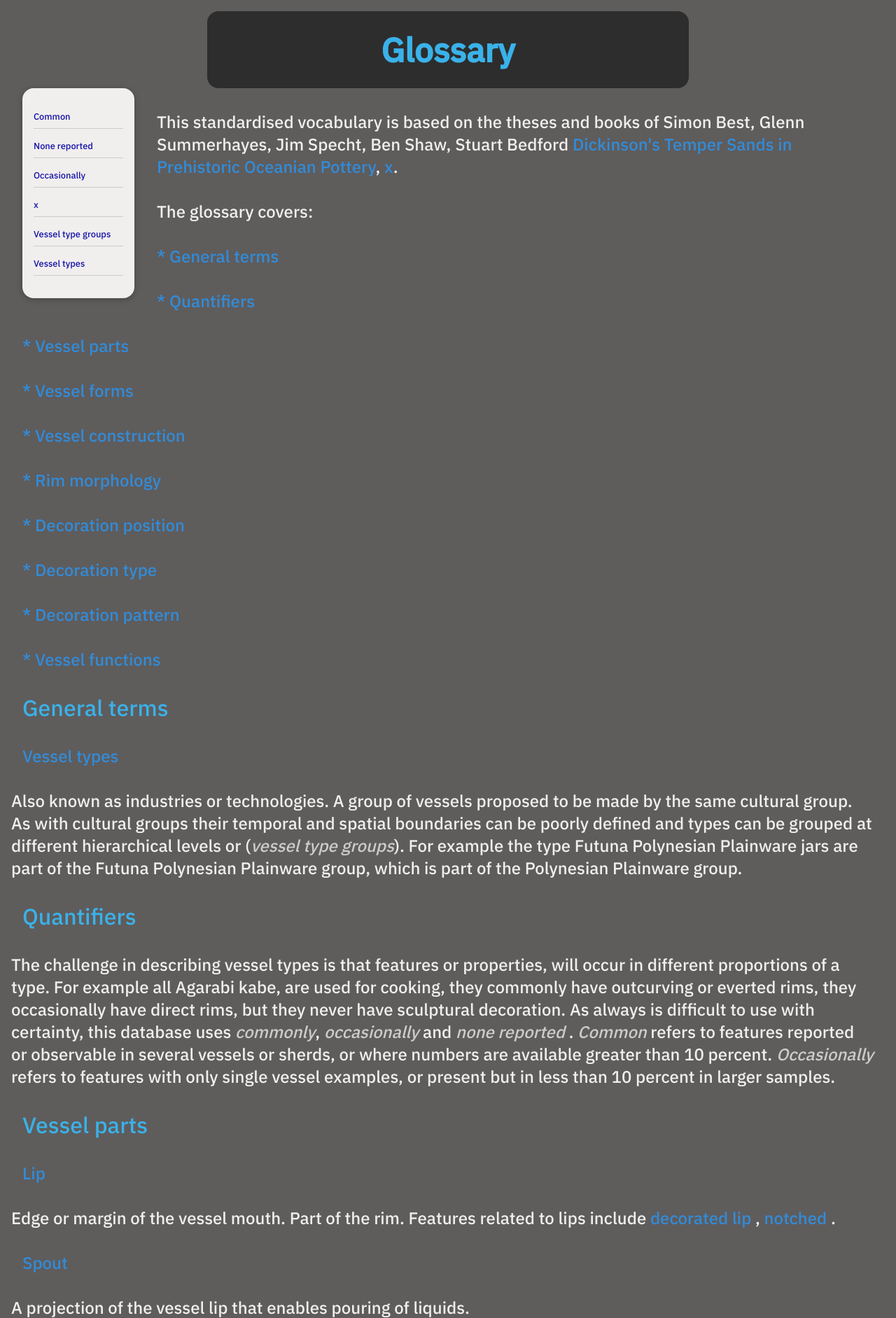
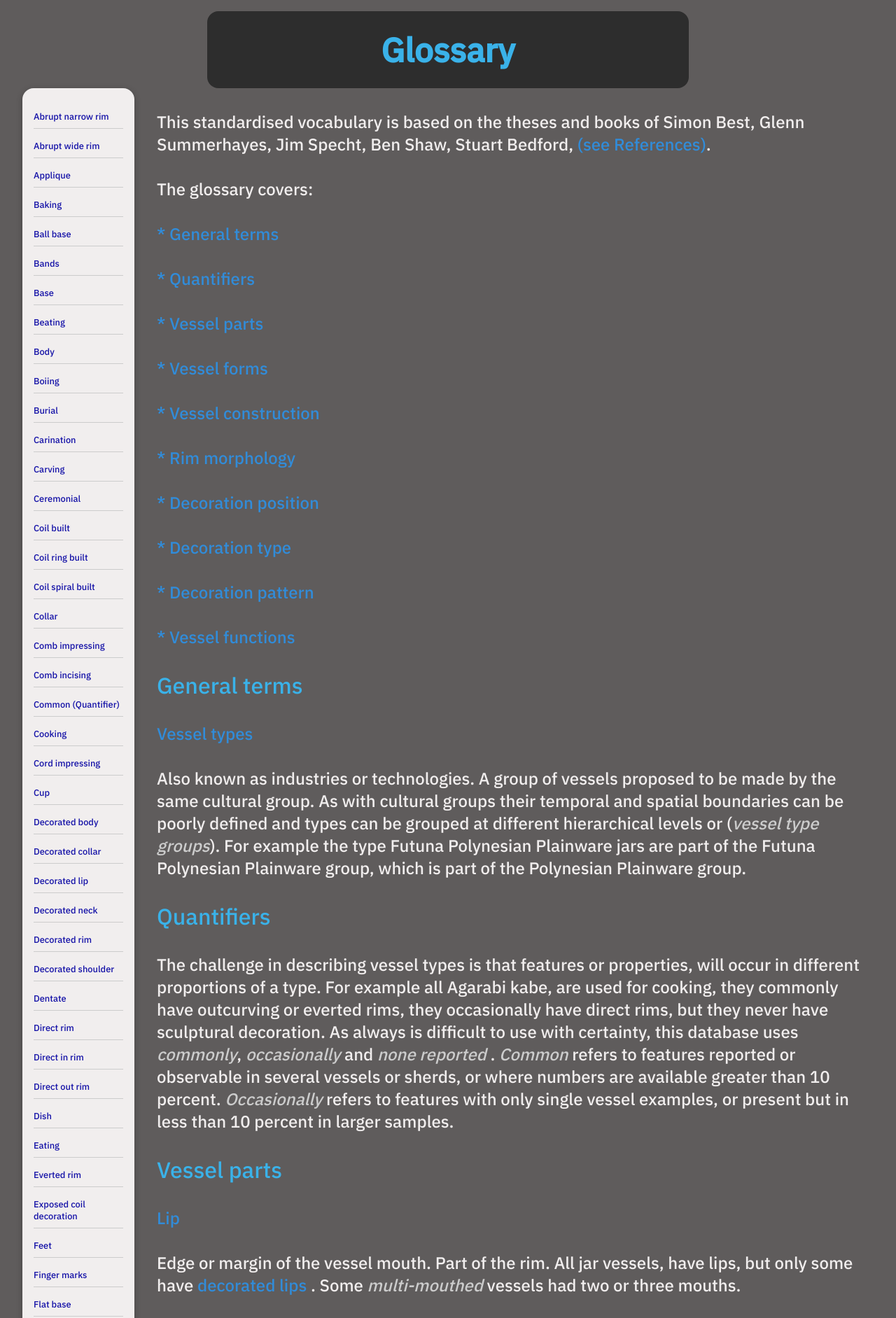
Before and after one commit to tosca-har/jars2, a Django app: page /vessels/glossary in a window 1280 px wide. Shown: the part 112-1995 px from the top of the page at 70% size. Run offline with Django 5.2, Linux system fonts and the light colour scheme; some web fonts are replaced.

Commit message:
glossary index

```diff
--- a/vessels/templates/vessels/glossary.html
+++ b/vessels/templates/vessels/glossary.html
@@ -12,18 +12,124 @@ Glossary
 <h1>Glossary</h1>
 <div id="wordlist">
 <ul>
-  <li><a href="#com">Common</a></li>
-  <li><a href="#non">None reported</a></li>
-  <li><a href="#occ">Occasionally</a></li>
-  <li><a href="#unk">x</a></li>
+  <li><a href="#abrn">Abrupt narrow rim</a></li>
+  <li><a href="#abrw">Abrupt wide rim</a></li>
+  <li><a href="#appl">Applique</a></li>
+  <li><a href="#bake">Baking</a></li>
+  <li><a href="#ballb">Ball base</a></li>
+  <li><a href="#band">Bands</a></li>
+  <li><a href="#base">Base</a></li>
+  <li><a href="#beat">Beating</a></li>
+  <li><a href="#body">Body</a></li>
+  <li><a href="#boil">Boiing</a></li>
+  <li><a href="#burial">Burial</a></li>
+  <li><a href="#car">Carination</a></li>
+  <li><a href="#carv">Carving</a></li>
+  <li><a href="#ritual">Ceremonial</a></li>
+  <li><a href="#coil">Coil built</a></li>
+  <li><a href="#ring">Coil ring built</a></li>
+  <li><a href="#spiral">Coil spiral built</a></li>
+  <li><a href="#coll">Collar</a></li>
+  <li><a href="#imprcom">Comb impressing</a></li>
+  <li><a href="#inccom">Comb incising</a></li>
+  <li><a href="#com">Common (Quantifier)</a></li>
+  <li><a href="#cook">Cooking</a></li>
+  <li><a href="#cord">Cord impressing</a></li>
+  <li><a href="#cup">Cup</a></li>
+  <li><a href="#decbody">Decorated body</a></li>
+  <li><a href="#decnec">Decorated collar</a></li>
+  <li><a href="#declip">Decorated lip</a></li>
+  <li><a href="#decnec">Decorated neck</a></li>
+  <li><a href="#decrim">Decorated rim</a></li>
+  <li><a href="#decsho">Decorated shoulder</a></li>
+  <li><a href="#dent">Dentate</a></li>
+  <li><a href="#dir">Direct rim</a></li>
+  <li><a href="#din">Direct in rim</a></li>
+  <li><a href="#dout">Direct out rim</a></li>
+  <li><a href="#dish">Dish</a></li>
+  <li><a href="#eat">Eating</a></li>
+  <li><a href="#ev">Everted rim</a></li>
+  <li><a href="#expo">Exposed coil decoration</a></li>
+  <li><a href="#feet">Feet</a></li>
+  <li><a href="#fing">Finger marks</a></li>
+  <li><a href="#flatbase">Flat base</a></li>
+  <li><a href="#feet">Foot</a></li>
+  <li><a href="#for">Forno</a></li>
+  <li><a href="#fry">Frying</a></li>
+  <li><a href="#glaze">Glazing</a></li>
+  <li><a href="#gour">Gouging</a></li>
+  <li><a href="#gradi">Gradually narrow rim</a></li>
+  <li><a href="#gradoe">Gradually thickened exterior rim</a></li>
+  <li><a href="#gradoi">Gradually thickened interior rim</a></li>
+  <li><a href="#gro">Grooving</a></li>
+  <li><a href="#han">Handle</a></li>
+  <li><a href="#hea">Hearth</a></li>
+  <li><a href="#impr">Impressing</a></li>
+  <li><a href="#incis">Incising</a></li>
+
+  <li><a href="#inc">Incurving rim</a></li>
+  <li><a href="#intdecrim">Internal decorated rim</a></li>
+  <li><a href="#inv">Inverted rim</a></li>
+  <li><a href="#jug">Jug</a></li>
+  <li><a href="#lamp">Lamp</a></li>
+  <li><a href="#lid">Lid</a></li>
+  <li><a href="#light">Light</a></li>
+  <li><a href="#lip">Lip</a></li>
+  <li><a href="#lug">Lug</a></li>
+  <li><a href="#mold">Molded built</a></li>
+  <li><a href="#mulm">Multiple mouths</a></li>
+  <li><a href="#music">Musical instrument</a></li>
+  <li><a href="#neck">Neck</a></li>
+  <li><a href="#nip">Nipple</a></li>
+  <li><a href="#non">None reported (Quantifier)</a></li>
+  <li><a href="#lug">Nubbins</a></li>
+  <li><a href="#occ">Occasional (Quantifier)</a></li>
+  <li><a href="#out">Outcurving rim</a></li>
+  <li><a href="#pad">Paddle and anvil</a></li>
+  <li><a href="#padi">Paddle impressing</a></li>
+  <li><a href="#paint">Painting</a></li>
+  <li><a href="#para">Parallel rim</a></li>
+  <li><a href="#perf">Perforating</a></li>
+  <li><a href="#pinch">Pinching built</a></li>
+  <li><a href="#pinb">Pinching base</a></li>
+  <li><a href="#plain">Plain decoration</a></li>
+  <li><a href="#pla">Plate</a></li>
+  <li><a href="#poibase">Pointed base</a></li>
+  <li><a href="#conp">Primary and rim construction</a></li>
+  <li><a href="#punct">Punctation</a></li>
+  <li><a href="#red">Red slip</a></li>
+  <li><a href="#remc">Remnanent coil</a></li>
+  <li><a href="#res">Restricted</a></li>
+  <li><a href="#rim">Rim</a></li>
+  <li><a href="#rfoot">Ring foot</a></li>
+  <li><a href="#roubase">Round base</a></li>
+  <li><a href="#roundb">Rounded both sides rim</a></li>
+  <li><a href="#roundo">Rounded thickened exterior rim</a></li>
+  <li><a href="#roundi">Rounded thickened interior rim</a></li>
+  <li><a href="#sco">Scouring</a></li>
+  <li><a href="#sculp">Sculpting</a></li>
+  <li><a href="#cons">Secondary construction</a></li>
+  <li><a href="#serve">Serving</a></li>
+  <li><a href="#sho">Shoulder</a></li>
+  <li><a href="#incsin">Simple incising</a></li>
+  <li><a href="#slab">Slab built</a></li>
+  <li><a href="#slabb">Slab base</a></li>
+  <li><a href="#smoke">Smoking</a></li>
+  <li><a href="#spib">Spiral base</a></li>
+  <li><a href="#spo">Spout</a></li>
+  <li><a href="#store">Storage</a></li>
+  <li><a href="#temp">Temper</a></li>
+  <li><a href="#tran">Transfer</a></li>
+  <li><a href="#unres">Unrestricted</a></li>
+  <li><a href="#wheel">Wheel built</a></li>
   <li><a href="#gro">Vessel type groups</a></li>
   <li><a href="#typ">Vessel types</a></li>
 
 
 </ul>
 </div>
-<p>This standardised vocabulary is based on the theses and books of Simon Best, Glenn Summerhayes, Jim Specht, Ben Shaw, Stuart Bedford  <a href="https://pubs.geoscienceworld.org/gsa/books/book/553/Temper-Sands-in-Prehistoric-Oceanian-Pottery">Dickinson's Temper Sands in Prehistoric Oceanian Pottery</a>,
-  <a href="https://www.alexstrekeisen.it/english/index.php"> x</a>.
+<p>This standardised vocabulary is based on the theses and books of Simon Best, Glenn Summerhayes, Jim Specht, Ben Shaw, Stuart Bedford,
+  <a href="#ref"> (see References)</a>.
 </p>
 <p>The glossary covers: </p>
   <h3><a href="#gen">* General terms </a></h3>
@@ -50,14 +156,15 @@ in several vessels or sherds, or where numbers are available greater than 10 per
 present but in less than 10 percent in larger samples.
 <h2 id="part">Vessel parts</h2>
 <h3 id="lip">Lip</h3>
-<p>Edge or margin of the vessel mouth. Part of the rim. Features related to lips include <a href="#lipdec"> decorated lip </a>, <a href="#lipnotc">notched</a> .</p>
+<p>Edge or margin of the vessel mouth. Part of the rim. All jar vessels, have lips, but only some have <a href="#declip"> decorated lips </a>.
+Some <mark id="mulm">multi-mouthed</mark> vessels had two or three mouths. </p>
 <h3 id="spo">Spout</h3>
 <p>A projection of the vessel lip that enables pouring of liquids.</p>
 {% comment %} <figure><img src="{% static "vessels/images/spout.jpg" %}" alt="Spout." ></figure>
 <figcaption> Example of a spout in a Pacific jugs.</figcaption> {% endcomment %}
 <h3 id="rim">Rim</h3>
 <p>When the vessel wall changes orientation, the rim is the area between the uppermost change of orientation and the mouth. Direct rims have no change and so there is no clear area and it equates to the lip. </p>
-<h3 id="neck">Neck and collar</h3>
+<h3 id="neck">Neck</h3>
 <p>An area of restriction, from the rim to a lower point of inflection or a corner point (generally the shoulder).
   In this vocabultary this area is considered to be a 'neck' if it is an area of restriction and a 'collar' if it does not constrict the vessel opening.
 </p>
@@ -105,9 +212,9 @@ present but in less than 10 percent in larger samples.
 <p>Base with a spiral start</p>
 <h4 id="ballb">Ball base</h4>
 <p>Base started with a ball of clay.</p>
-<h4 id="slabb">slab base</h4>
+<h4 id="slabb">Slab base</h4>
 <p>Base started with a slab of clay.</p>
-<h4 id="pinb">pinching base</h4>
+<h4 id="pinb">Pinching base</h4>
 <p>Base started with pinching.</p>
 <h4 id="strb">Strip base</h4>
 <p>Base started with a strip of clay.</p>
@@ -180,7 +287,7 @@ present but in less than 10 percent in larger samples.
 <p>Vessel lips can be plain or decorated, with techniques such as notching, incision, punctation and dentate stamping.</p>
 <h3 id="decrim">Decorated rim</h3>
 <p>Vessel <a href="#rim">rims</a> can be left plain or decorated with the various <a href="#dect">decoration types</a>. For unrestricted vessels, this refers to those with decorations near the lip of the vessel.</p>
-<h3 id="intdecRim">Internal decorated rim</h3>
+<h3 id="intdecrim">Internal decorated rim</h3>
 <p>The inside of vessel <a href="#rim">rims</a> can be decorated with incisions, punctations or exposed coils.</p>
 <h3 id="decnec">Decorated neck or collar</h3>
 <p>Vessel <a href="#neck">necks</a> or <a href="#coll">collars</a> can be decorated with one or more of the various <a href="#dect">decoration types</a>.</p>
@@ -206,7 +313,7 @@ present but in less than 10 percent in larger samples.
 <h5 id="dent">Dentate</h5>
 <p>Dentate decoration consists of complex-patterned stamp impressions. The impressions are made from
   multi-toothed tools, that result in multiple small (mm wide) indentations in straight or curved lines, with multiple lines combined to form larger complex patterns.  </p>
-<h5 id="pad">Paddle impressing</h5>
+<h5 id="padi">Paddle impressing</h5>
 <p>Paddle impressions are made from a paddle with carved patterns that is pressed against the vessel, leaving patterned imprints. </p>
 <h5 id="cord">Cord impressing</h5>
 <p>Cord impressions are made with a cord or rope that is pressed into the clay. The cord is usually wrapped around a paddle that is pressed against the vessel. Also called cord-marked.</p>
@@ -280,7 +387,7 @@ present but in less than 10 percent in larger samples.
 <p>Ceramic figurines and jars were used by religious, cult or ceremonial practitioners, for representing cult figures, altars, or storing ceremonial oils or 'sorcery' materials.
   Ritual house ridge tiles and gable decorations were made in PNG. Archaeologically ceremonial figurines and children's toys can be indistinguishable. </p>
 <h3 id="lid">Lid</h3>
-<p>Ceramic lids were used as removable covers for vessels.</p>
+  <p>Ceramic lids were used as removable covers for vessels.</p>
 <h3 id="hea">Hearth</h3>
 <p>Ceramic hearths or fire dishes, were produced for fires to be burnt on.</p>
 <h3 id="light">Light</h3>
```
Also changed, not shown: db.sqlite3.
